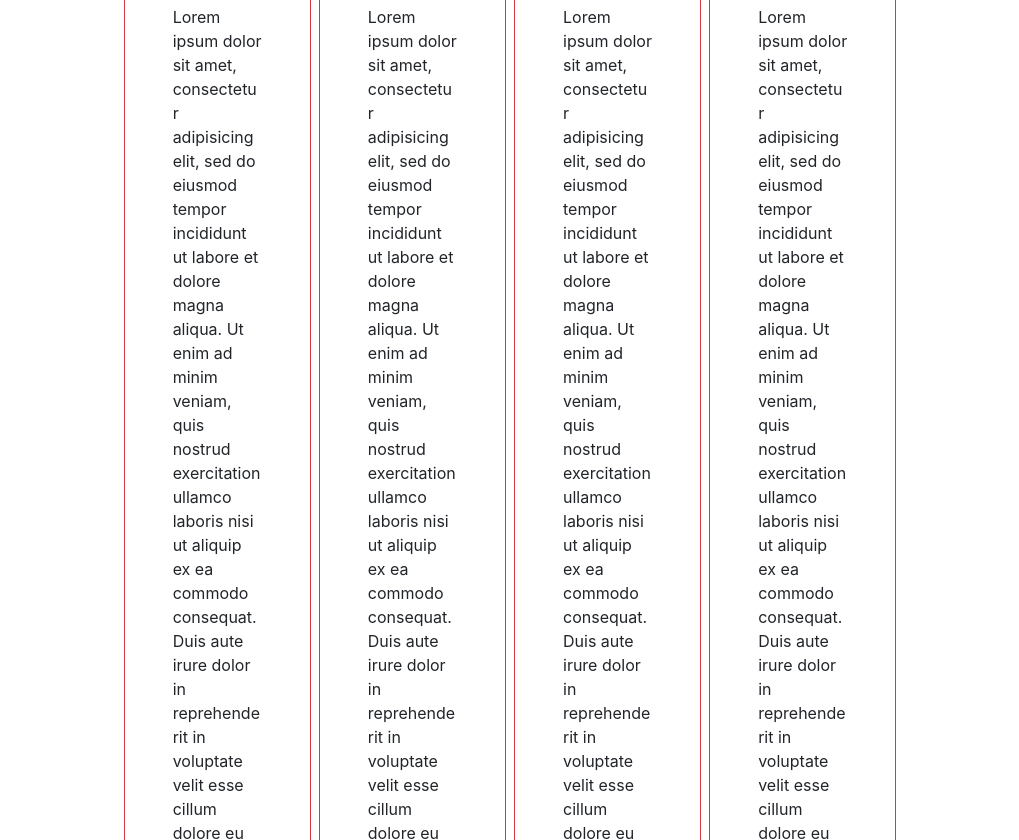
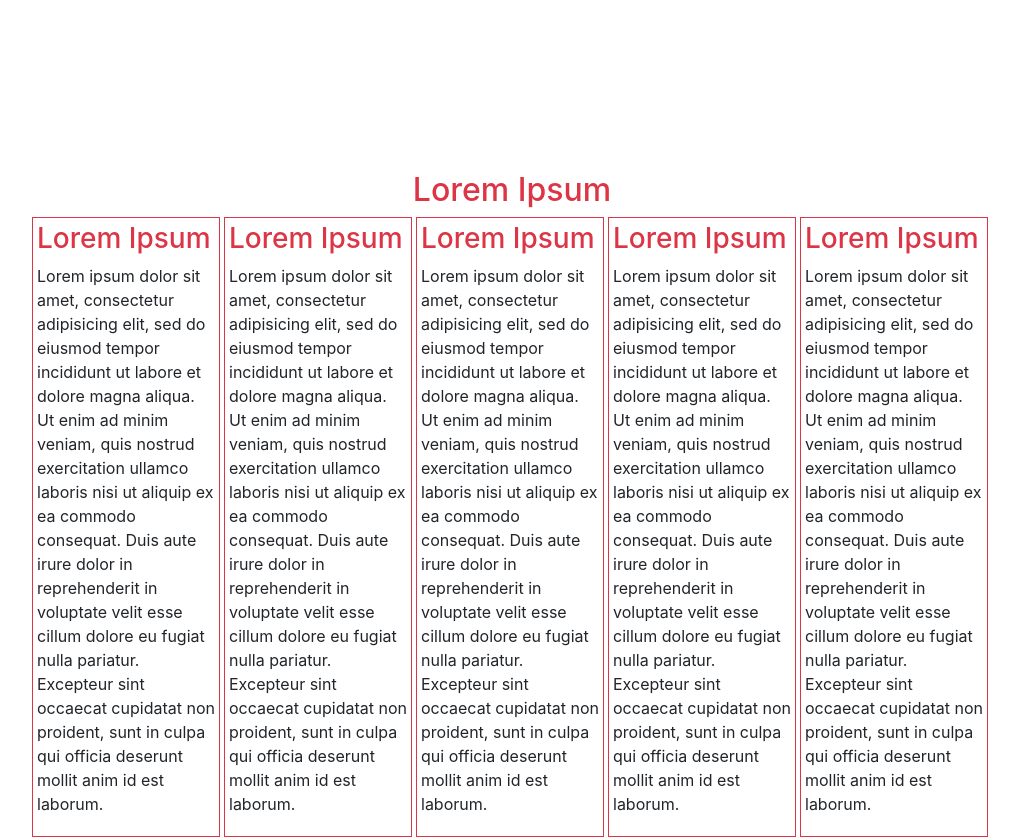
Before and after one commit to alvp01/webinar-page, a plain HTML site: page index.html in a window 1280 px wide. Shown: the part 810-1650 px from the top of the page, without its empty margins (128-1147 px from the left). Drawn offline with nearby package versions, Linux system fonts and the light colour scheme.

Commit message:
Stickler set up

```diff
--- a/index.html
+++ b/index.html
@@ -41,8 +41,8 @@
     <div class="container-fluid">
       <div class="row justify-content-center">
         <div class="col-12 section-padding-x section-padding-y">
-          <h3 class="text-danger">Lorem ipsum</h3>
-          <h1 class="text-danger">Lorem ipsum dolor sit amet, consectetur adipisicing elit, sed do eiusmod tempor</h1>
+          <h3 class="color-orange font-weight-bold">Lorem ipsum</h3>
+          <h1 class="color-orange font-weight-bold main-hading-size">Lorem ipsum dolor sit amet, consectetur adipisicing elit, sed do eiusmod tempor</h1>
           <p class="rounded bg-white">Lorem ipsum dolor sit amet, consectetur adipiscing elit, sed do eiusmod tempor incididunt ut labore et dolore magna aliqua.<br> Ut enim ad minim veniam, quis nostrud exercitation ullamco laboris nisi ut aliquip ex ea commodo consequat.</p>
         </div>
       </div>
@@ -51,25 +51,35 @@
       <div class="w-100 text-center">
         <h2 class="text-danger">Lorem Ipsum</h2>
       </div>
-      <div class="info-box border border-danger box-size p-5 mr-md-1">
+      <div class="info-box box-size pr-md-1">
+        <div class="w-100 border border-danger p-1">
           <h3 class="text-danger">Lorem Ipsum</h3>
           <p class="text-break">Lorem ipsum dolor sit amet, consectetur adipisicing elit, sed do eiusmod tempor incididunt ut labore et dolore magna aliqua. Ut enim ad minim veniam, quis nostrud exercitation ullamco laboris nisi ut aliquip ex ea commodo consequat. Duis aute irure dolor in reprehenderit in voluptate velit esse cillum dolore eu fugiat nulla pariatur. Excepteur sint occaecat cupidatat non proident, sunt in culpa qui officia deserunt mollit anim id est laborum.</p>
         </div>
-      <div class="info-box border border-danger box-size p-5 mx-md-1">
+      </div>
+      <div class="info-box box-size pr-md-1">
+        <div class="w-100 border border-danger p-1">
           <h3 class="text-danger">Lorem Ipsum</h3>
           <p class="text-break">Lorem ipsum dolor sit amet, consectetur adipisicing elit, sed do eiusmod tempor incididunt ut labore et dolore magna aliqua. Ut enim ad minim veniam, quis nostrud exercitation ullamco laboris nisi ut aliquip ex ea commodo consequat. Duis aute irure dolor in reprehenderit in voluptate velit esse cillum dolore eu fugiat nulla pariatur. Excepteur sint occaecat cupidatat non proident, sunt in culpa qui officia deserunt mollit anim id est laborum.</p>
         </div>
-      <div class="info-box border border-danger box-size p-5 mx-md-1">
+      </div>
+      <div class="info-box box-size pr-md-1">
+        <div class="w-100 border border-danger p-1">
           <h3 class="text-danger">Lorem Ipsum</h3>
           <p class="text-break">Lorem ipsum dolor sit amet, consectetur adipisicing elit, sed do eiusmod tempor incididunt ut labore et dolore magna aliqua. Ut enim ad minim veniam, quis nostrud exercitation ullamco laboris nisi ut aliquip ex ea commodo consequat. Duis aute irure dolor in reprehenderit in voluptate velit esse cillum dolore eu fugiat nulla pariatur. Excepteur sint occaecat cupidatat non proident, sunt in culpa qui officia deserunt mollit anim id est laborum.</p>
         </div>
-      <div class="info-box border border-danger box-size p-5 mx-md-1">
+      </div>
+      <div class="info-box box-size pr-md-1">
+        <div class="w-100 border border-danger p-1">
           <h3 class="text-danger">Lorem Ipsum</h3>
           <p class="text-break">Lorem ipsum dolor sit amet, consectetur adipisicing elit, sed do eiusmod tempor incididunt ut labore et dolore magna aliqua. Ut enim ad minim veniam, quis nostrud exercitation ullamco laboris nisi ut aliquip ex ea commodo consequat. Duis aute irure dolor in reprehenderit in voluptate velit esse cillum dolore eu fugiat nulla pariatur. Excepteur sint occaecat cupidatat non proident, sunt in culpa qui officia deserunt mollit anim id est laborum.</p>
         </div>
-      <div class="info-box border border-danger box-size p-5 ml-md-1">
+      </div>
+      <div class="info-box box-size pr-md-1">
+        <div class="w-100 border border-danger p-1">
           <h3 class="text-danger">Lorem Ipsum</h3>
           <p class="text-break">Lorem ipsum dolor sit amet, consectetur adipisicing elit, sed do eiusmod tempor incididunt ut labore et dolore magna aliqua. Ut enim ad minim veniam, quis nostrud exercitation ullamco laboris nisi ut aliquip ex ea commodo consequat. Duis aute irure dolor in reprehenderit in voluptate velit esse cillum dolore eu fugiat nulla pariatur. Excepteur sint occaecat cupidatat non proident, sunt in culpa qui officia deserunt mollit anim id est laborum.</p>
+        </div>
       </div>
     </div>
     <div class="container-fluid py-5">
@@ -105,6 +115,7 @@
           <p>Founder of the HappyTechInc Company. Awarded as the most innovative company back in 2016.</p>
         </div>
       </div>
+    </div>
     <div class="container-fluid bg-dark">
       <div class="row section-padding-x py-md-5 justify-content-center">
         <div class="w-100 text-center">
@@ -118,7 +129,6 @@
         </div>
       </div>
     </div>
-    </div>
     <!-- Optional JavaScript -->
     <!-- jQuery first, then Popper.js, then Bootstrap JS -->
     <script src="https://code.jquery.com/jquery-3.4.1.slim.min.js" integrity="sha384-J6qa4849blE2+poT4WnyKhv5vZF5SrPo0iEjwBvKU7imGFAV0wwj1yYfoRSJoZ+n" crossorigin="anonymous"></script>
--- a/style.css
+++ b/style.css
@@ -42,16 +42,18 @@
 
 .navi-shadow { box-shadow: none; }
 
-.w-500 { width: 500px !important; }
+.w-500 { width: 399px !important; }
 
 .main-program-container { --info-box-width: 100%; }
+
+.main-hading-size { font-size: auto; }
 
 @media (min-width: 768px) {
   .navi-shadow { box-shadow: 10px 5px 15px gray; }
 
   .section-padding-x {
-    padding-left: 12.5%;
-    padding-right: 12.5%;
+    padding-left: 5%;
+    padding-right: 5%;
   }
 
   .section-padding-y {
@@ -59,7 +61,20 @@
     padding-bottom: 10%;
   }
 
-  .main-program-container { --info-box-width: 19.5%; }
+  .main-program-container { --info-box-width: 33.33%; }
+
+  .main-hading-size { font-size: 90px; }
+}
+
+@media (min-width: 1024px) {
+  .main-program-container { --info-box-width: 20%; }
+
+  .w-500 { width: 500px !important; }
+
+  .section-padding-x {
+    padding-right: 12.5%;
+    padding-left: 12.5%;
+  }
 }
 
 .info-box {
```
Also changed, not shown: 1 other file. Lines whose indentation alone changed are shown as unchanged.
